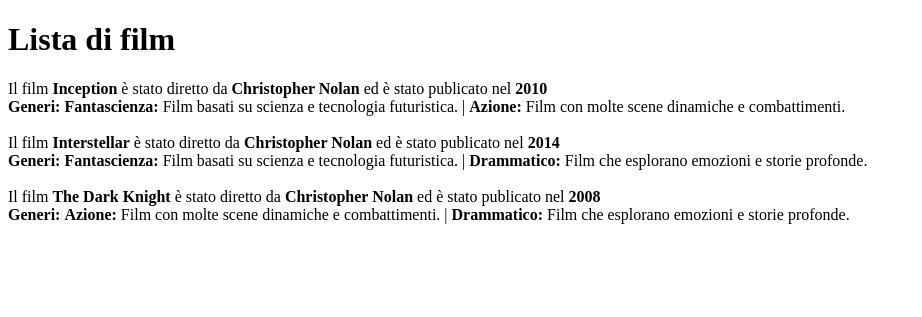
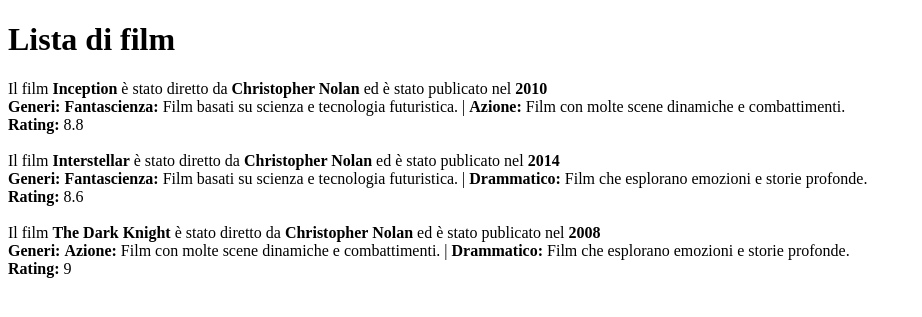
Before and after one commit to angeloalmanza/ex-php8-oop-movie, a PHP site: page / in a window 1280 px wide. Shown: the top 317 px of the page, without its empty margins (0-922 px from the left). Run offline with PHP 8.4, Linux system fonts and the light colour scheme.

Commit message:
feat: trait rating per la classe movie

```diff
--- a/index.php
+++ b/index.php
@@ -1,4 +1,18 @@
 <?php
+trait MovieRating {
+    // Proprietà
+    public $rating;
+
+    // Metodo
+    public function setRating($_rating) {
+        $this->rating = $_rating;
+    }
+
+    public function getRating() {
+        return $this->rating;
+    }
+}
+
 class Genre {
     //variabili d'istanza
     public $name;
@@ -12,6 +26,8 @@ class Genre {
 }
 
 class Movie {
+    use MovieRating;
+
     //variabili d'istanza
     public $title;
     public $director;
@@ -64,10 +80,16 @@ class Movie {
         new Movie("The Dark Knight", "Christopher Nolan", 2008, [$action, $drama])
     ];
 
+    // Impostiamo un rating per ogni film
+    $movies[0]->setRating(8.8);
+    $movies[1]->setRating(8.6);
+    $movies[2]->setRating(9.0);
+
     foreach ($movies as $movie) {
         echo "<div>";
         echo $movie->getMovieDescription() . "<br>";
-        echo $movie->getGenreDetails();
+        echo $movie->getGenreDetails() . "<br>";
+        echo "<strong>Rating:</strong> {$movie->getRating()}";
         echo "</div><br>";
     }
     ?>
```
